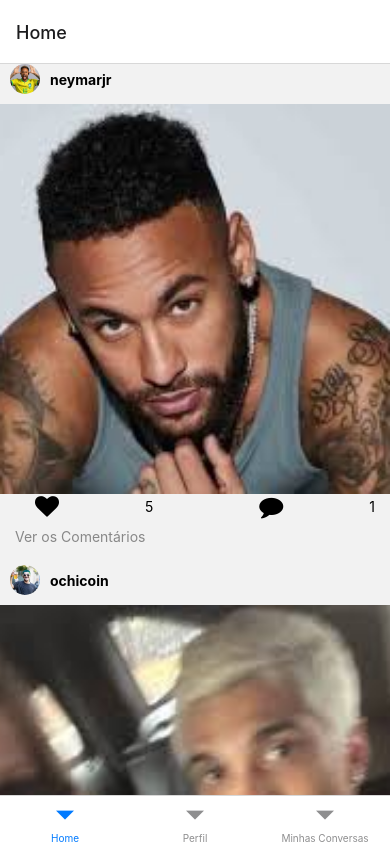
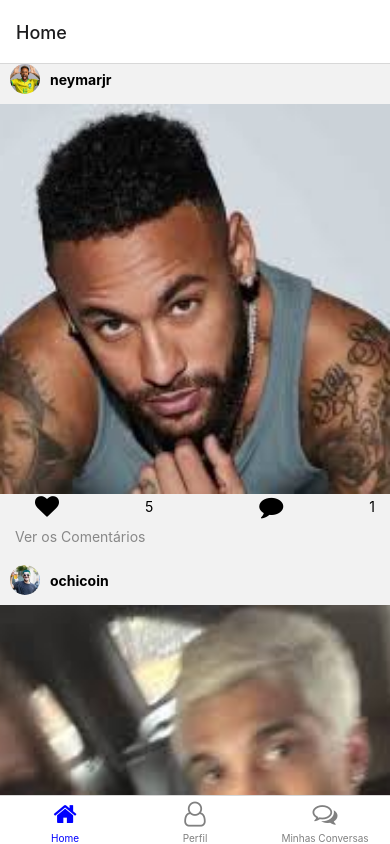
Before and after one commit to th1agozzx/InstagramUI, a React Native app: screen /Home in a window 390 px wide. Built offline with nearby package versions, Linux system fonts and the light colour scheme.

Commit message:
coloquei icones e tirei os erros que estava dando

```diff
--- a/Navegation/AppNavigator.js
+++ b/Navegation/AppNavigator.js
@@ -1,20 +1,54 @@
 import React from 'react';
-import { NavigationContainer } from '@react-navigation/native';
-import { createStackNavigator } from '@react-navigation/stack';
-import { createBottomTabNavigator } from '@react-navigation/bottom-tabs';
-import LoginScreen from '../Screens/LoginScreen';
-import HomeScreen from '../Screens/HomeScreen';
-import ChatListScreen from '../Screens/ChatListScreen';
-import ChatScreen from '../Screens/ChatScreen';
-import MeuPerfil from '../Screens/MeuPerfil';
-import UserDetailsScreen from '../Screens/UserDetailsScreen';
+import { NavigationContainer } from '@react-navigation/native'; // Importa o componente de container de navegação
+import { createStackNavigator } from '@react-navigation/stack'; // Importa a função para criar um navegador de pilha
+import { createBottomTabNavigator } from '@react-navigation/bottom-tabs'; // Importa a função para criar um navegador de tabulação na parte inferior
+import LoginScreen from '../Screens/LoginScreen'; // Importa a tela de login
+import HomeScreen from '../Screens/HomeScreen'; // Importa a tela principal (Home)
+import ChatListScreen from '../Screens/ChatListScreen'; // Importa a tela de lista de conversas
+import ChatScreen from '../Screens/ChatScreen'; // Importa a tela de conversa
+import MeuPerfil from '../Screens/MeuPerfil'; // Importa a tela de perfil
+import UserDetailsScreen from '../Screens/UserDetailsScreen'; // Importa a tela de detalhes do usuário
+import Icon from 'react-native-vector-icons/FontAwesome'; // Importa o ícone da biblioteca FontAwesome
 
-const Stack = createStackNavigator();
-const Tab = createBottomTabNavigator();
+const Stack = createStackNavigator(); // Cria um navegador de pilha
+const Tab = createBottomTabNavigator(); // Cria um navegador de tabulação na parte inferior
 
+// Função que define as guias de navegação na parte inferior da tela
 function HomeTabs() {
   return (
-    <Tab.Navigator>
+    <Tab.Navigator
+      screenOptions={({ route }) => ({
+        // Define os ícones para cada guia
+        tabBarIcon: ({ focused, color, size }) => {
+          let iconName;
+
+          if (route.name === 'Home') {
+            // Define o ícone para a guia Home
+            iconName = focused ? 'home' : 'home';
+          } else if (route.name === 'Perfil') {
+            // Define o ícone para a guia Perfil
+            iconName = focused ? 'user' : 'user-o';
+          } else if (route.name === 'Minhas Conversas') {
+            // Define o ícone para a guia Minhas Conversas
+            iconName = focused ? 'comments' : 'comments-o';
+          }
+
+          // Retorna o componente de ícone correspondente ao nome da rota
+          return <Icon name={iconName} size={size} color={color} />;
+        },
+      })}
+      // Define as opções da barra de navegação na parte inferior
+      tabBarOptions={{
+        // Cor do ícone ativo
+        activeTintColor: 'blue',
+        // Cor do ícone inativo
+        inactiveTintColor: 'gray',
+        // Estilo da barra de navegação
+        style: {
+          display: 'flex', // Adiciona display flex como sugerido no aviso
+        },
+      }}>
+      {/* Define as telas das guias */}
       <Tab.Screen name="Home" component={HomeScreen} />
       <Tab.Screen name="Perfil" component={MeuPerfil} />
       <Tab.Screen name="Minhas Conversas" component={ChatListScreen} />
@@ -22,14 +56,19 @@ function HomeTabs() {
   );
 }
 
+// Componente principal que envolve toda a navegação da aplicação
 export default function AppNavigator() {
   return (
     <NavigationContainer>
+      {/* Navegador de pilha que define as telas da aplicação */}
       <Stack.Navigator screenOptions={{ headerShown: false }}>
+        {/* Define a tela de login */}
         <Stack.Screen name="Login" component={LoginScreen} />
+        {/* Define as guias de navegação na parte inferior da tela */}
         <Stack.Screen name="Home" component={HomeTabs} />
-        <Stack.Screen name="Perfil" component={MeuPerfil} />
+        {/* Define a tela de conversa */}
         <Stack.Screen name="Conversa" component={ChatScreen} />
+        {/* Define a tela de detalhes do usuário */}
         <Stack.Screen name="UserDetails" component={UserDetailsScreen} />
       </Stack.Navigator>
     </NavigationContainer>
--- a/Screens/HomeScreen.js
+++ b/Screens/HomeScreen.js
@@ -1,5 +1,5 @@
 import React, { useState, useEffect } from 'react';
-import { View, Text, FlatList, StyleSheet, Image, TouchableOpacity, Keyboard, TextInput, ScrollView, Dimensions } from 'react-native';
+import { View, Text, FlatList, StyleSheet, Image, TouchableOpacity, Keyboard, TextInput, Dimensions } from 'react-native';
 import { FontAwesome } from '@expo/vector-icons';
 import { mockPosts, mockUsers } from '../data/mockData';
 
@@ -115,13 +115,12 @@ export default function HomeScreen({ navigation }) {
 
   return (
     <View style={styles.container}>
-      <ScrollView style={styles.feed}>
-        <FlatList
-          data={posts}
-          renderItem={renderItem}
-          keyExtractor={(item) => item.id}
-        />
-      </ScrollView>
+      <FlatList
+        data={posts}
+        renderItem={renderItem}
+        keyExtractor={(item) => item.id.toString()}
+        contentContainerStyle={styles.feed}
+      />
     </View>
   );
 }
--- a/package.json
+++ b/package.json
@@ -10,17 +10,19 @@
   },
   "dependencies": {
     "@expo/metro-runtime": "~3.1.3",
+    "@expo/vector-icons": "^14.0.0",
     "@react-navigation/bottom-tabs": "^6.5.20",
     "@react-navigation/native": "^6.1.17",
     "@react-navigation/stack": "^6.3.29",
     "expo": "~50.0.17",
-    "expo-image-picker": "^15.0.5",
+    "expo-image-picker": "~14.7.1",
     "expo-status-bar": "~1.11.1",
     "react": "18.2.0",
     "react-dom": "18.2.0",
     "react-native": "0.73.6",
     "react-native-gesture-handler": "~2.14.0",
     "react-native-reanimated": "~3.6.2",
+    "react-native-vector-icons": "^10.1.0",
     "react-native-web": "~0.19.6"
   },
   "devDependencies": {
```
Also changed, not shown: 1 other file (tests, documents, lock files or other folders).
